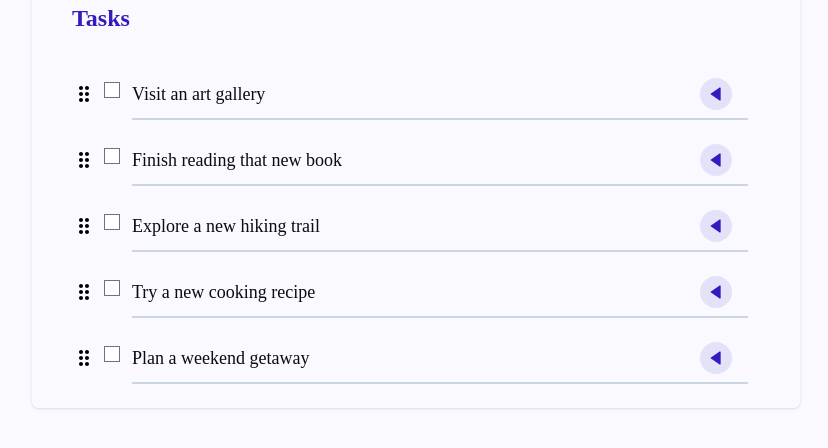
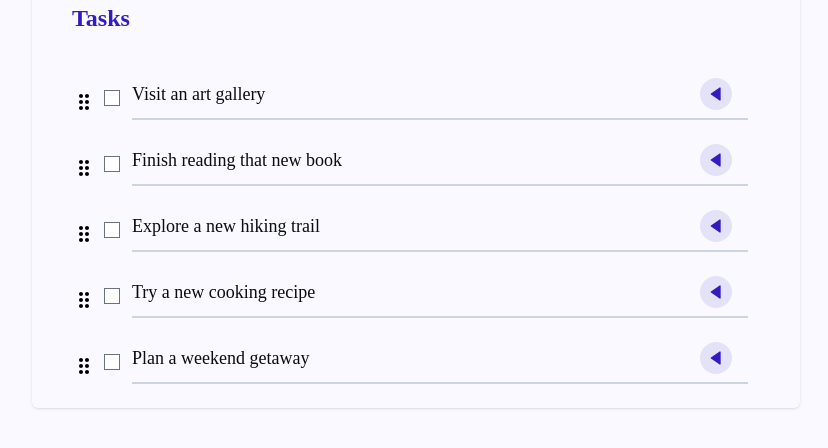
Before and after one commit to dhruvsakariya/Redington, a React (Create React App) app: page / in a window 1280 px wide. Shown: the part 162-610 px from the top of the page, without its empty margins (224-1052 px from the left). Built offline with nearby package versions, Linux system fonts and the light colour scheme.

Commit message:
fix: margin issue fixed

```diff
--- a/src/components/Task/Task.module.css
+++ b/src/components/Task/Task.module.css
@@ -7,7 +7,7 @@
 }
 
 .taskContainer {
-    @apply flex items-start my-2;
+    @apply flex items-start;
 }
 
 .titleContainer {
--- a/src/components/Task/Task.tsx
+++ b/src/components/Task/Task.tsx
@@ -137,7 +137,7 @@ const Task = () => {
                                                 {...provided.dragHandleProps}
                                             >
                                                 <div className={taskContainer}>
-                                                    <div className="checkbox flex pt-3 ">
+                                                    <div className="checkbox flex pt-3 mt-2 ">
                                                         <div>
                                                             <div>
                                                                 <MdDragIndicator
@@ -160,7 +160,7 @@ const Task = () => {
                                                             className="check-box"
                                                         />
                                                     </div>
-                                                    <div className="flex-1">
+                                                    <div className="flex-1 mb-2">
                                                         <div className={`${titleContainer}`}>
                                                             <div className="flex items-center flex-1 ">
                                                                 <label
```
